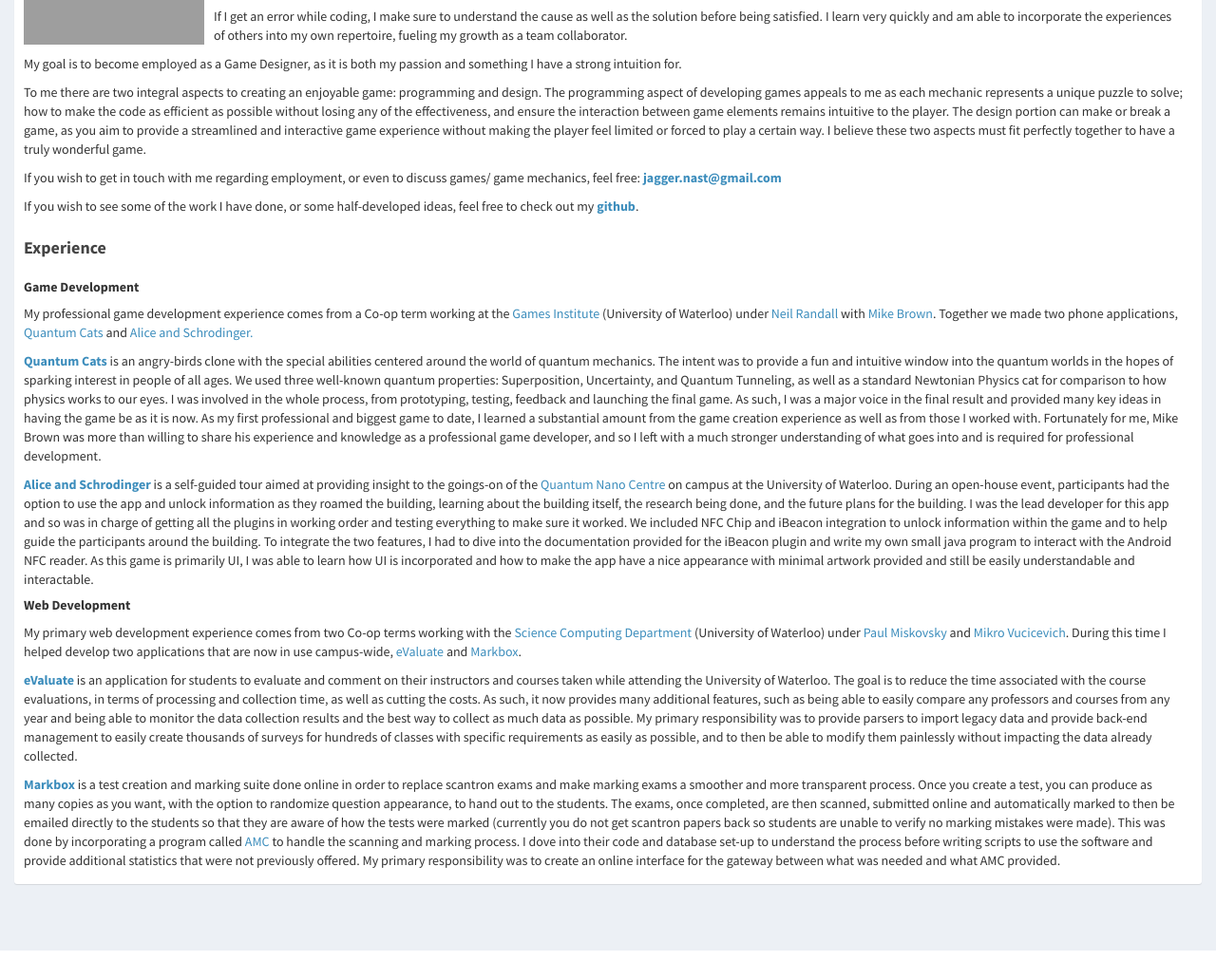
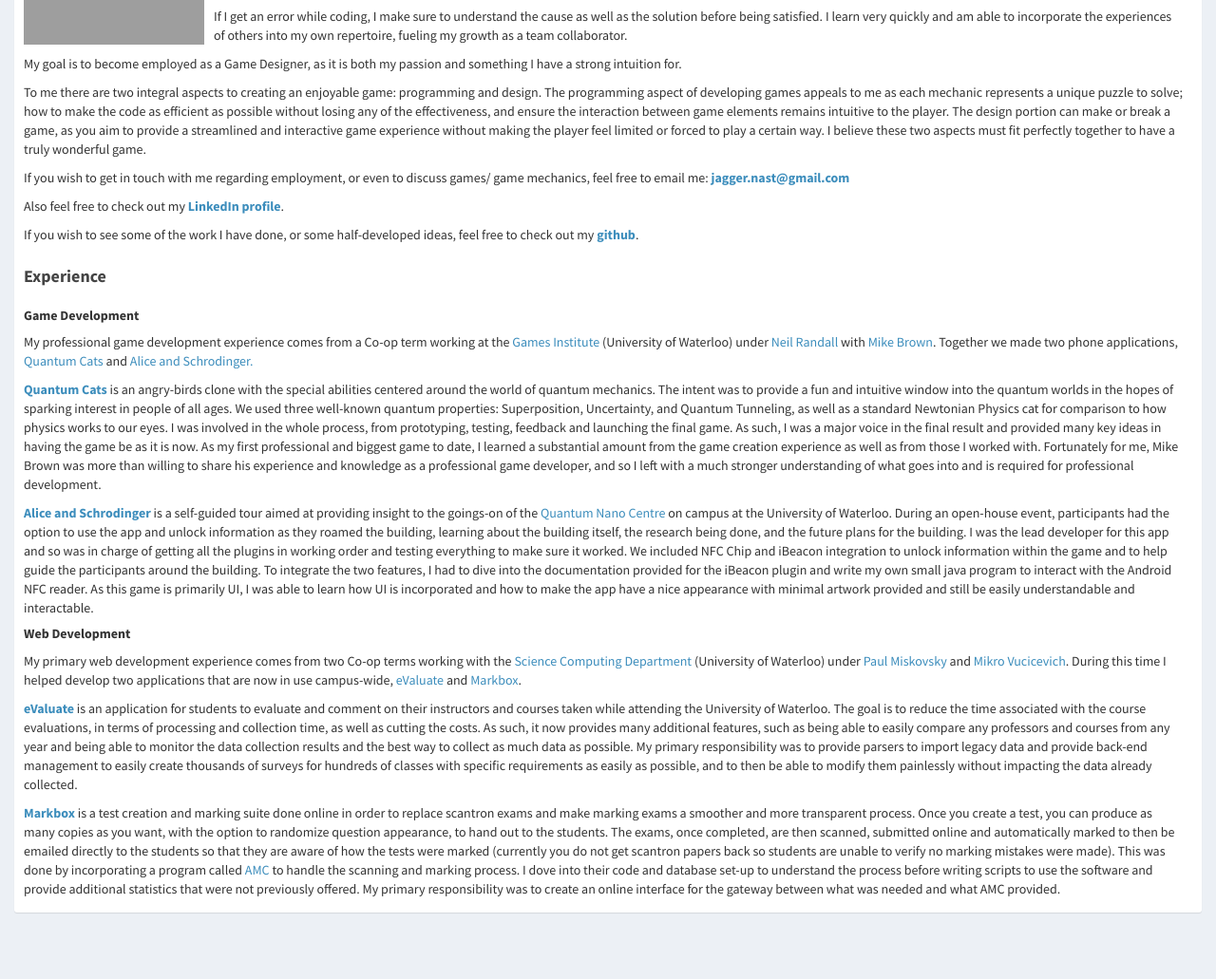
Before and after one commit to jcnast/jcWeb, a Django app: template jcWeb/templates/bio.html in a window 1280 px wide. Shown: the part 554-1585 px from the top of the page at 95% size. Before the commit the page ends 1555 px from the top, so only its background shows below. Run offline with Django 3.2, Linux system fonts and the light colour scheme; the template is opened without the code that fills it, so the values that code supplies are empty; some libraries are stand-ins or nearby versions; some web fonts are replaced; grey boxes are pictures that could not be loaded.

Commit message:
added linkedin to bio page

```diff
--- a/jcWeb/templates/bio.html
+++ b/jcWeb/templates/bio.html
@@ -33,7 +33,10 @@
 							To me there are two integral aspects to creating an enjoyable game: programming and design. The programming aspect of developing games appeals to me as each mechanic represents a unique puzzle to solve; how to make the code as efficient as possible without losing any of the effectiveness, and ensure the interaction between game elements remains intuitive to the player. The design portion can make or break a game, as you aim to provide a streamlined and interactive game experience without making the player feel limited or forced to play a certain way. I believe these two aspects must fit perfectly together to have a truly wonderful game.
 						</p>
 						<p>
-							If you wish to get in touch with me regarding employment, or even to discuss games/ game mechanics, feel free: <a href="mailto:jagger.nast@gmail.com"><b>jagger.nast@gmail.com</b></a>
+							If you wish to get in touch with me regarding employment, or even to discuss games/ game mechanics, feel free to email me: <a href="mailto:jagger.nast@gmail.com"><b>jagger.nast@gmail.com</b></a>
+						</p>
+						<p>
+							Also feel free to check out my <a href="https://ca.linkedin.com/in/jagger-nast-a9343691"><b>LinkedIn profile</b></a>.
 						</p>
 						<p>
 							If you wish to see some of the work I have done, or some half-developed ideas, feel free to check out my <a href="https://github.com/jcnast" target="_blank"><b>github</b></a>.
```
